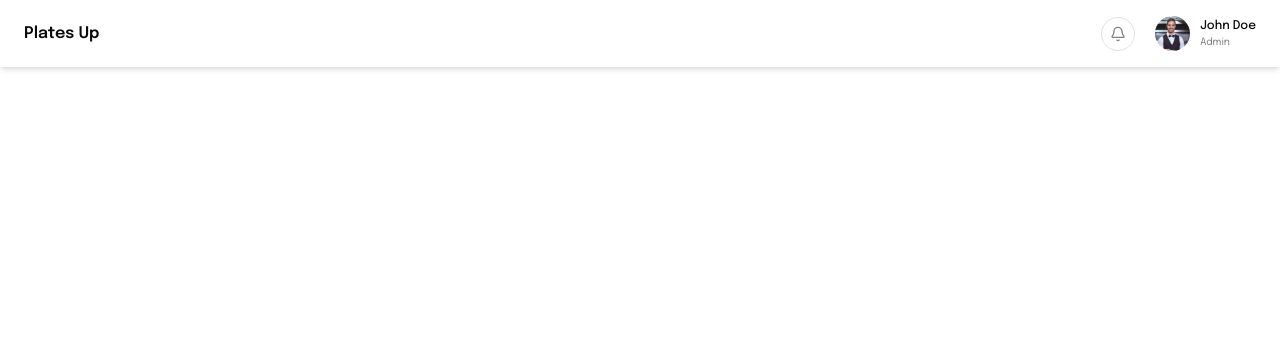
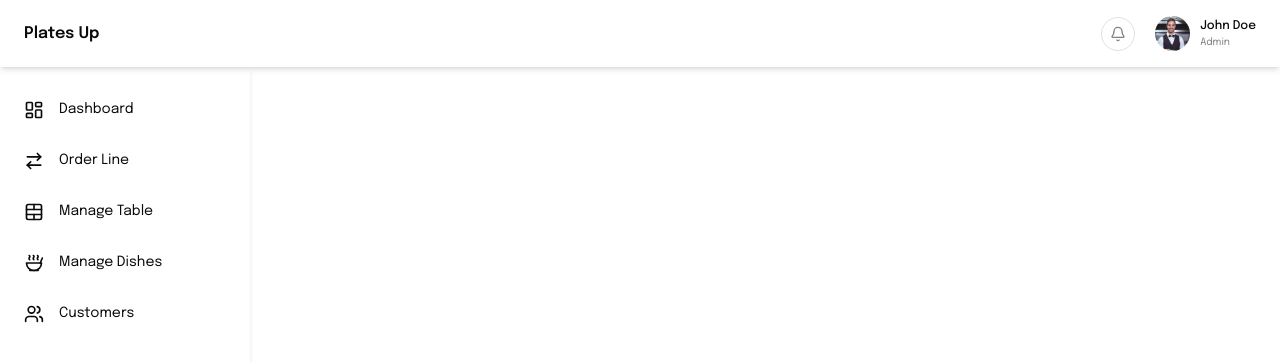
Before and after one commit to pritulgohil/restaurant-pos, a Next.js app: page /pos in a window 1280 px wide. Shown: the top 362 px of the page. Built offline with nearby package versions, Linux system fonts and the light colour scheme.

Commit message:
pos sidebar started

```diff
--- a/src/app/components/Pos/Sidebar/Sidebar.jsx
+++ b/src/app/components/Pos/Sidebar/Sidebar.jsx
@@ -1,7 +1,43 @@
 import React from "react";
+import styles from "./Sidebar.module.css";
+import { LayoutDashboard } from "lucide-react";
+import { ArrowRightLeft } from "lucide-react";
+import { TableCellsMerge } from "lucide-react";
+import { Soup } from "lucide-react";
+import { Users } from "lucide-react";
 
 const Sidebar = () => {
-  return <div>Sidebar</div>;
+  return (
+    <>
+      <div className={`${styles.mainContainer} shadow-md`}>
+        <div className={styles.topSidebar}>
+          <ul>
+            <li>
+              <LayoutDashboard className={styles.sidebarIcon} />
+              Dashboard
+            </li>
+            <li>
+              <ArrowRightLeft className={styles.sidebarIcon} />
+              Order Line
+            </li>
+            <li>
+              <TableCellsMerge className={styles.sidebarIcon} />
+              Manage Table
+            </li>
+            <li>
+              <Soup className={styles.sidebarIcon} />
+              Manage Dishes
+            </li>
+            <li>
+              <Users className={styles.sidebarIcon} />
+              Customers
+            </li>
+          </ul>
+        </div>
+        <div className={styles.bottomSidebar}></div>
+      </div>
+    </>
+  );
 };
 
 export default Sidebar;
--- a/src/app/components/Pos/Sidebar/Sidebar.module.css
+++ b/src/app/components/Pos/Sidebar/Sidebar.module.css
@@ -0,0 +1,24 @@
+.mainContainer {
+  padding: 32px 24px;
+  width: 250px;
+  height: calc(100vh - 68px);
+  font-family: "Epilogue";
+}
+
+.topSidebar ul {
+  display: flex;
+  flex-direction: column;
+  gap: 30px;
+  font-size: 14px;
+}
+
+.topSidebar ul li {
+  display: flex;
+  align-items: center;
+  gap: 15px;
+}
+
+.sidebarIcon {
+  width: 20px;
+  height: 20px;
+}
--- a/src/app/pos/page.jsx
+++ b/src/app/pos/page.jsx
@@ -1,8 +1,11 @@
 import Navbar from "../components/Pos/Navbar/Navbar";
+import Sidebar from "../components/Pos/Sidebar/Sidebar";
+
 const page = () => {
   return (
     <>
       <Navbar />
+      <Sidebar />
     </>
   );
 };
```
